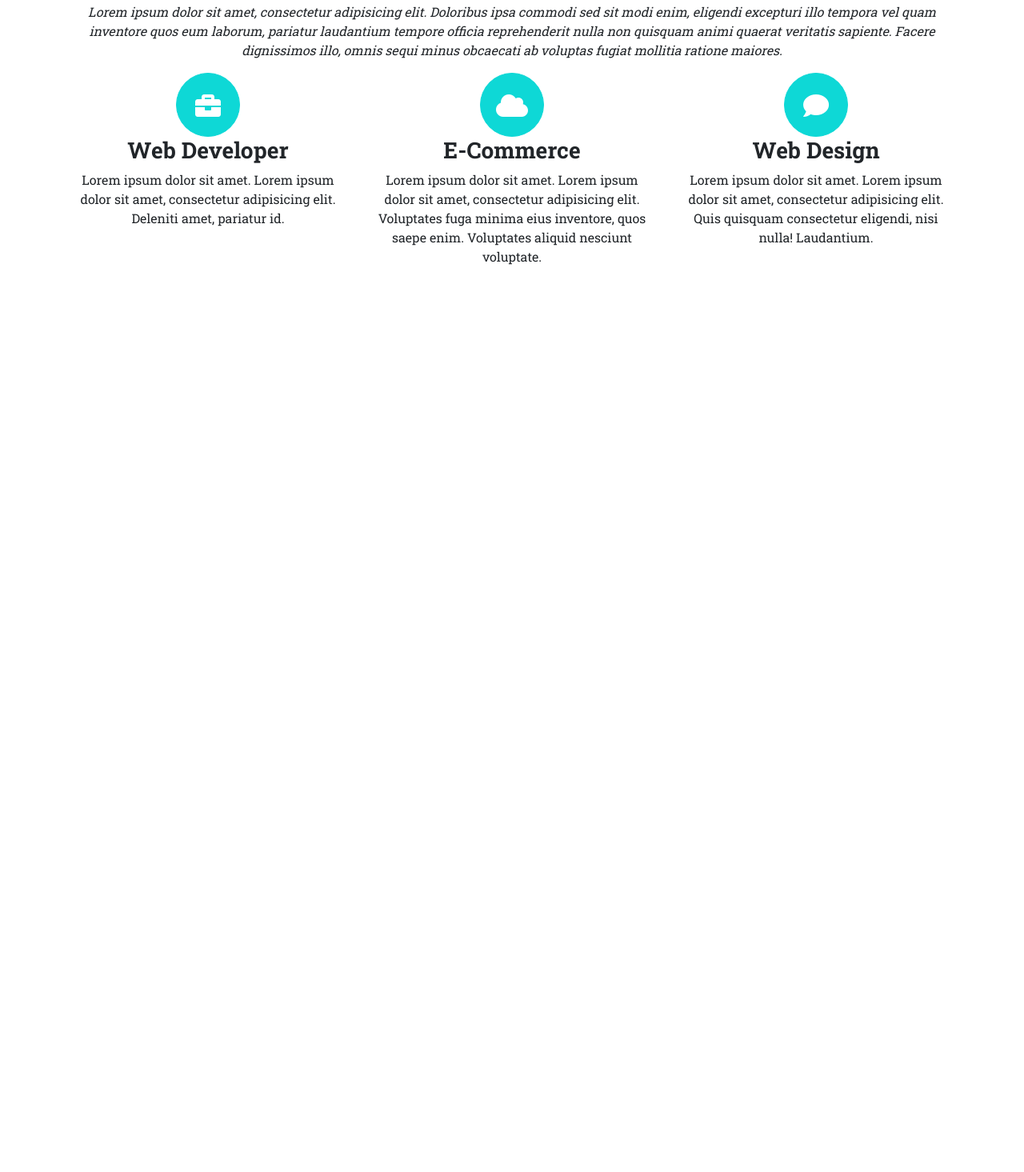
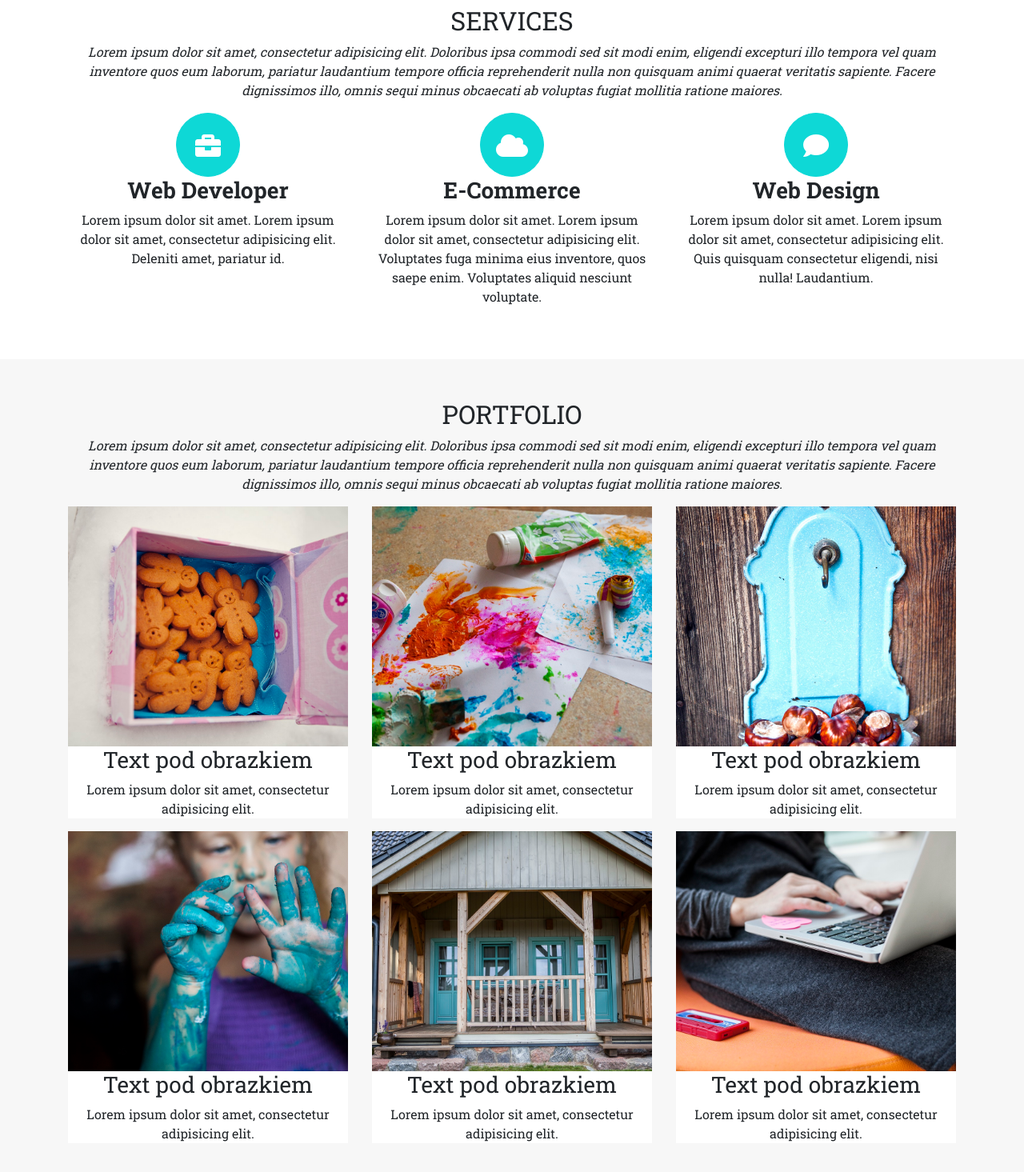
Before and after one commit to witekf/witekf.github.io, a plain HTML site: page zadania-domowe/cwiczenie-bootstrap/index.html in a window 1280 px wide. Shown: the part 843-2308 px from the top of the page at 80% size. Before the commit the page ends 1192 px from the top, so only its background shows below. Drawn offline with nearby package versions, Linux system fonts and the light colour scheme.

Commit message:
done section portfolio

```diff
--- a/zadania-domowe/cwiczenie-bootstrap/css/style.css
+++ b/zadania-domowe/cwiczenie-bootstrap/css/style.css
@@ -47,6 +47,9 @@ body {
     margin-bottom: 50px;
 }
 
+section {
+    padding: 50px 0;
+}
 
 /*SERVICES*/
 
@@ -67,3 +70,102 @@ body {
     background-color: white;
     transform: rotate(360deg);
 }
+
+
+/*PORTFOLIO*/
+
+#portfolio {
+    background-color: #f7f7f7;
+}
+
+#portfolio .content {
+    background-color: #fff;
+}
+
+#portfolio .content .overflow {
+    height: 300px;
+    overflow: hidden;
+}
+
+#portfolio .content .overflow .image {
+    height: 100%;
+    background-size: cover;
+    background-repeat: no-repeat;
+    background-position: center;
+    transition: all 0.4s;
+}
+
+.mask {
+    height: 100%;
+    color: #fff;
+    background-color: rgba(14, 216, 214, 0.6);
+    font-size: 30px;
+    display: flex;
+    justify-content: center;
+    align-items: center;
+/*    chowamy przez opacity bo sie da sterowac potem transitionem   */
+    opacity: 0;
+}
+
+
+
+
+.image1 {
+    background-image: url(../img/portfolio/box_of_cookies.jpg);
+}
+.image1:hover {
+    transform: scale(1.5);
+}
+.image1:hover .mask {
+    opacity: 1;
+}
+
+.image2 {
+    background-image: url(../img/portfolio/chaotic_paint.jpg);
+}
+.image2:hover {
+    transform: scale(1.5);
+}
+.image2:hover .mask {
+    opacity: 1;
+}
+
+.image3 {
+    background-image: url(../img/portfolio/chestnut_on_bracket.jpg);
+}
+.image3:hover {
+    transform: scale(1.5);
+}
+.image3:hover .mask {
+    opacity: 1;
+}
+
+.image4 {
+    background-image: url(../img/portfolio/child_with_blue_paint.jpg);
+}
+.image4:hover {
+    transform: scale(1.5);
+}
+.image4:hover .mask {
+    opacity: 1;
+}
+
+.image5 {
+    background-image: url(../img/portfolio/house_with_blue_doors.jpg);
+}
+.image5:hover {
+    transform: scale(1.5);
+}
+.image5:hover .mask {
+    opacity: 1;
+}
+
+.image6 {
+    background-image: url(../img/portfolio/typing_on_laptop.jpg);
+}
+.image6:hover {
+    transform: scale(1.5);
+}
+.image6:hover .mask {
+    opacity: 1;
+}
--- a/zadania-domowe/cwiczenie-bootstrap/index.html
+++ b/zadania-domowe/cwiczenie-bootstrap/index.html
@@ -33,16 +33,16 @@
   <div class="collapse navbar-collapse justify-content-end" id="navbarNav">
     <ul class="navbar-nav">
       <li class="nav-item active">
-        <a class="nav-link" href="#services">Services <span class="sr-only">(current)</span></a>
+        <a class="nav-link" href="#services">services <span class="sr-only">(current)</span></a>
       </li>
       <li class="nav-item">
-        <a class="nav-link" href="#postfolio">Portfolio</a>
+        <a class="nav-link" href="#portfolio">portfolio</a>
       </li>
       <li class="nav-item">
-        <a class="nav-link" href="#team">Team</a>
+        <a class="nav-link" href="#team">team</a>
       </li>
       <li class="nav-item">
-        <a class="nav-link" href="#contact">Contact</a>
+        <a class="nav-link" href="#contact">contact</a>
       </li>
     </ul>
   </div>
@@ -50,7 +50,7 @@
 <!--   ENDNAV  -->
 
 
-<!--  HEADER  -->
+<!--HEADER-->
 
 <header id="main-header" class="main-header">
    <div class="main-header-container">
@@ -59,9 +59,9 @@
         <button type="button" class="btn btn-primary text-uppercase">View more</button>
    </div>
  </header>
-<!--    ENDHEADER   -->
+<!--END HEADER-->
 
-<!--    SECTION  -->
+<!--SECTION SERVICES-->
 
 
 <section id="services" class="text-center">
@@ -96,9 +96,112 @@
 </section>
 
 
-<!--    ENDSECTION   -->
+<!--END SECTION SERVICES-->
+
+<!--SECTION PORTFOLIO-->
 
 
+<section id="portfolio" class="text-center">
+    <div class="container">
+       <header>
+           <h2 class="text-uppercase">Portfolio</h2>
+            <p class="font-italic">Lorem ipsum dolor sit amet, consectetur adipisicing elit. Doloribus ipsa commodi sed sit modi enim, eligendi excepturi illo tempora vel quam inventore quos eum laborum, pariatur laudantium tempore officia reprehenderit nulla non quisquam animi quaerat veritatis sapiente. Facere dignissimos illo, omnis sequi minus obcaecati ab voluptas fugiat mollitia ratione maiores.</p>
+       </header>
+
+        <div class="row">
+            <div class="col-sm-6 col-md-4">
+               <div class="content">
+                   <div class="overflow">
+                       <div class="image image1">
+                           <div class="mask">
+                               <i class="fas fa-plus"></i>
+                           </div>
+                       </div>
+                   </div>
+                   <h3>Text pod obrazkiem</h3>
+                    <p>Lorem ipsum dolor sit amet, consectetur adipisicing elit. </p>
+                </div>
+            </div>
+            <div class="col-sm-6 col-md-4">
+               <div class="content">
+                   <div class="overflow">
+                       <div class="image image2">
+                           <div class="mask">
+                               <i class="fas fa-plus"></i>
+                           </div>
+                       </div>
+                   </div>
+                   <h3>Text pod obrazkiem</h3>
+                    <p>Lorem ipsum dolor sit amet, consectetur adipisicing elit. </p>
+                </div>
+            </div>
+            <div class="col-sm-6 col-md-4">
+               <div class="content">
+                   <div class="overflow">
+                       <div class="image image3">
+                           <div class="mask">
+                               <i class="fas fa-plus"></i>
+                           </div>
+                       </div>
+                   </div>
+                   <h3>Text pod obrazkiem</h3>
+                    <p>Lorem ipsum dolor sit amet, consectetur adipisicing elit. </p>
+                </div>
+            </div>
+            <div class="col-sm-6 col-md-4">
+               <div class="content">
+                   <div class="overflow">
+                       <div class="image image4">
+                           <div class="mask">
+                               <i class="fas fa-plus"></i>
+                           </div>
+                       </div>
+                   </div>
+                   <h3>Text pod obrazkiem</h3>
+                    <p>Lorem ipsum dolor sit amet, consectetur adipisicing elit. </p>
+                </div>
+            </div>
+            <div class="col-sm-6 col-md-4">
+               <div class="content">
+                   <div class="overflow">
+                       <div class="image image5">
+                           <div class="mask">
+                               <i class="fas fa-plus"></i>
+                           </div>
+                       </div>
+                   </div>
+                   <h3>Text pod obrazkiem</h3>
+                    <p>Lorem ipsum dolor sit amet, consectetur adipisicing elit. </p>
+                </div>
+            </div>
+            <div class="col-sm-6 col-md-4">
+               <div class="content">
+                   <div class="overflow">
+                       <div class="image image6">
+                           <div class="mask">
+                               <i class="fas fa-plus"></i>
+                           </div>
+                       </div>
+                   </div>
+                   <h3>Text pod obrazkiem</h3>
+                    <p>Lorem ipsum dolor sit amet, consectetur adipisicing elit. </p>
+                </div>
+            </div>
+
+
+
+
+
+
+        </div>
+    </div>
+</section>
+
+
+
+
+
+<!--END SECTION PORTFOLIO-->
 
 
 
```
